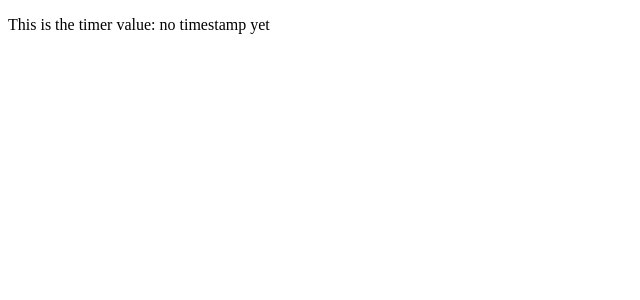
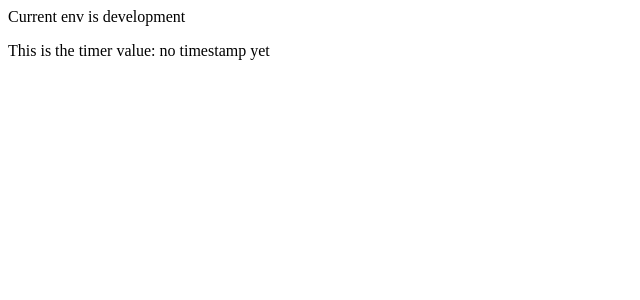
Before and after one commit to MingruiZhang/avalon-game, a React (Create React App) app in the folder client/: page / in a window 1280 px wide. Shown: the top 300 px of the page, without its empty margins (0-640 px from the left). Built offline with nearby package versions, Linux system fonts and the light colour scheme; no server answers.

Commit message:
[master] Commit No.0

```diff
--- a/client/src/App.js
+++ b/client/src/App.js
@@ -1,5 +1,7 @@
 import React, { Component } from 'react';
 import io from 'socket.io-client';
+
+console.log('process.env.NODE_ENV: ', process.env.NODE_ENV);
 
 const socket = process.env.NODE_ENV && process.env.NODE_ENV === 'development' ? io('http://localhost:3001') : io();
 
@@ -23,6 +25,7 @@ class App extends Component {
   render() {
     return (
       <div>
+        <div>Current env is {process.env.NODE_ENV} </div>
         <div className="App">
           <p className="App-intro">This is the timer value: {this.state.timestamp}</p>
         </div>
```
